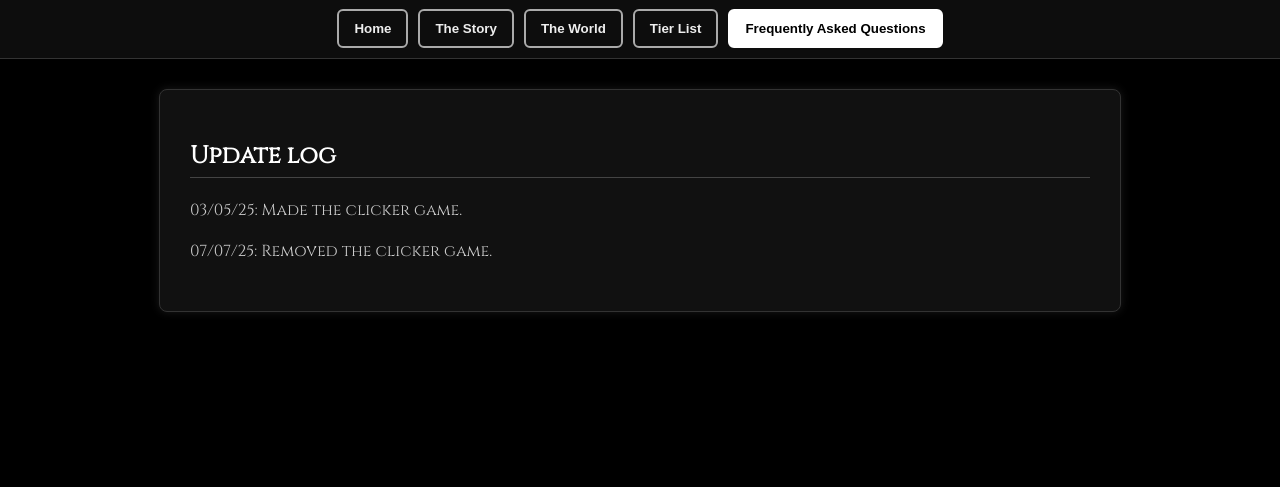
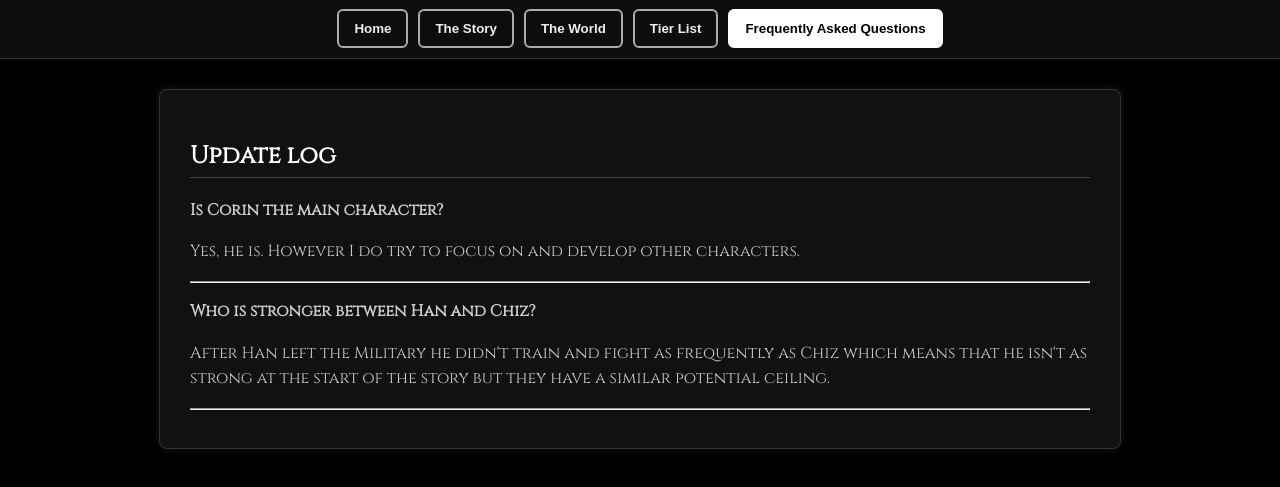
Before and after one commit to The-Order-Of-Corruption/The-Order-Of-Corruption.github.io, a plain HTML site: page index.html in a window 1280 px wide. Both pictures are taken after a click on the button "Frequently Asked Questions". Shown: the part 103-590 px from the top of the page. Drawn offline with Linux system fonts and the light colour scheme.

Commit message:
Update index.html

```diff
--- a/index.html
+++ b/index.html
@@ -204,8 +204,12 @@
   <div class="tab-content" id="Updates">
     <section>
       <h2>Update log</h2>
-      <p>03/05/25: Made the clicker game.</p>
-      <p>07/07/25: Removed the clicker game.</p>
+      <p><strong>Is Corin the main character?</strong></p>
+      <p>Yes, he is. However I do try to focus on and develop other characters.</p>
+      <hr>
+      <p><strong>Who is stronger between Han and Chiz?</strong></p>
+      <p>After Han left the Military he didn't train and fight as frequently as Chiz which means that he isn't as strong at the start of the story but they have a similar potential ceiling.</p>
+      <hr>
     </section>
   </div>
 
```
